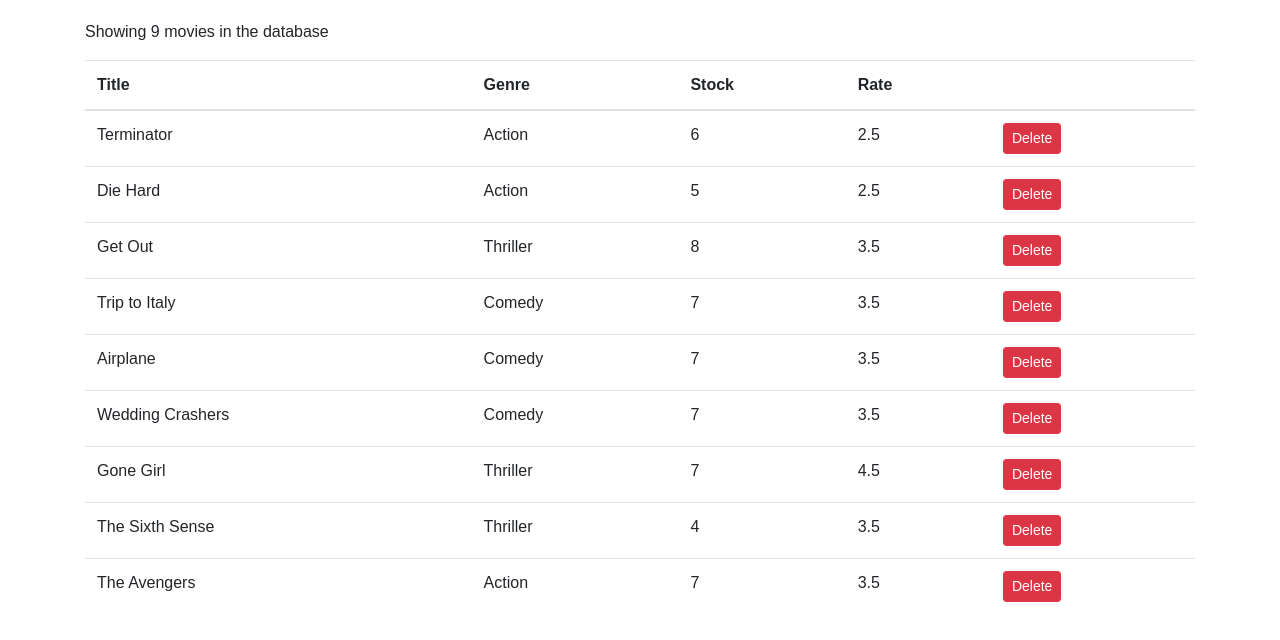
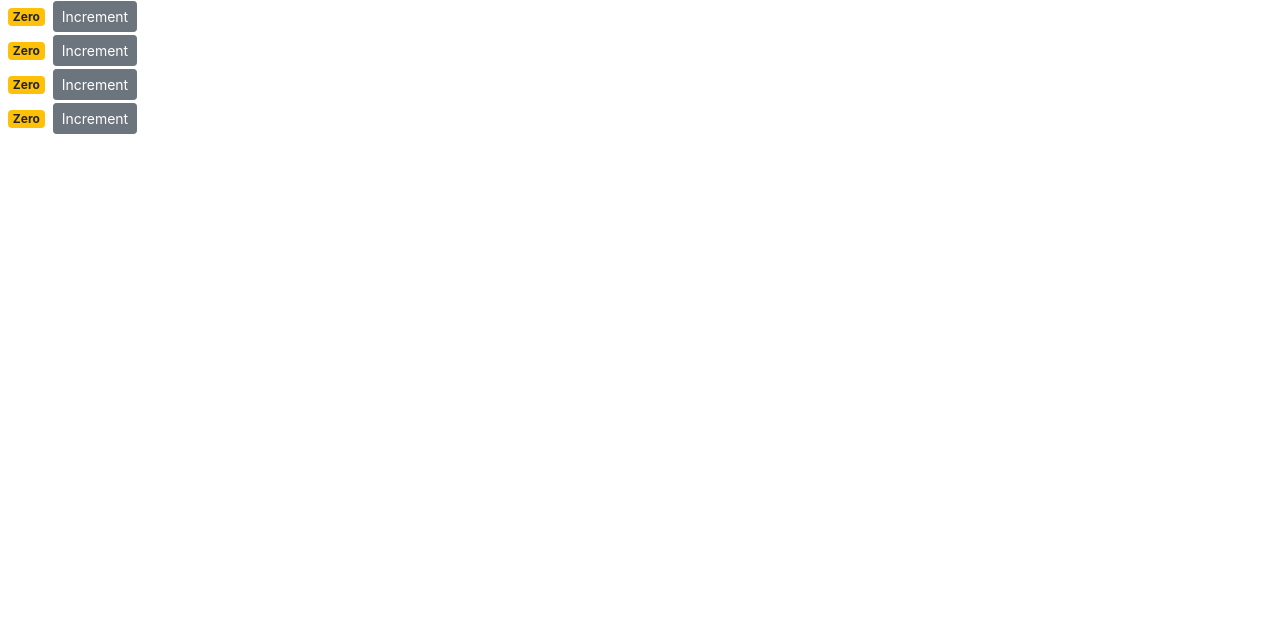
Before and after one commit to sahilpatel18/MovieApp, a React (Create React App) app: page / in a window 1280 px wide. Shown: the top 640 px of the page. Built offline with nearby package versions, Linux system fonts and the light colour scheme.

Commit message:
passing children

```diff
--- a/src/components/App.js
+++ b/src/components/App.js
@@ -1,6 +1,8 @@
 import React from "react";
 import Movies from "./Movies";
 import '../index.css'
+
+
 export default function App() {
   return (
     <main className='container'>
--- /dev/null
+++ b/src/components/Counter.js
@@ -0,0 +1,39 @@
+import React, { Component } from "react";
+
+class Counter extends Component {
+  state = {
+    value: this.props.value
+  };
+
+  handleIncrement = () => {
+    this.setState({ value: this.state.value + 1 });
+  };
+
+  render() {
+
+    return (
+      <div>
+        <span className={this.getBadgeClasses()}>{this.formatCount()}</span>
+        <button
+          onClick={this.handleIncrement}
+          className="btn btn-secondary btn-sm"
+        >
+          Increment
+        </button>
+      </div>
+    );
+  }
+
+  getBadgeClasses() {
+    let classes = "badge m-2 badge-";
+    classes += this.state.value === 0 ? "warning" : "primary";
+    return classes;
+  }
+
+  formatCount() {
+    const { value: count } = this.state;
+    return count === 0 ? "Zero" : count;
+  }
+}
+
+export default Counter;
--- /dev/null
+++ b/src/components/Counters.js
@@ -0,0 +1,22 @@
+import React, { Component } from "react";
+import Counter from "./Counter";
+
+export default class Counters extends Component {
+  state = {
+    counters: [
+      { id: 1, value: 0 },
+      { id: 2, value: 0 },
+      { id: 3, value: 0 },
+      { id: 4, value: 0 },
+    ],
+  };
+  render() {
+    return (
+      <div>
+        {this.state.counters.map((counter) => (
+          <Counter key={counter.id} value={counter.value}/>
+        ))}
+      </div>
+    );
+  }
+}
```
Also changed, not shown: src/index.js (+5 -2 lines).
